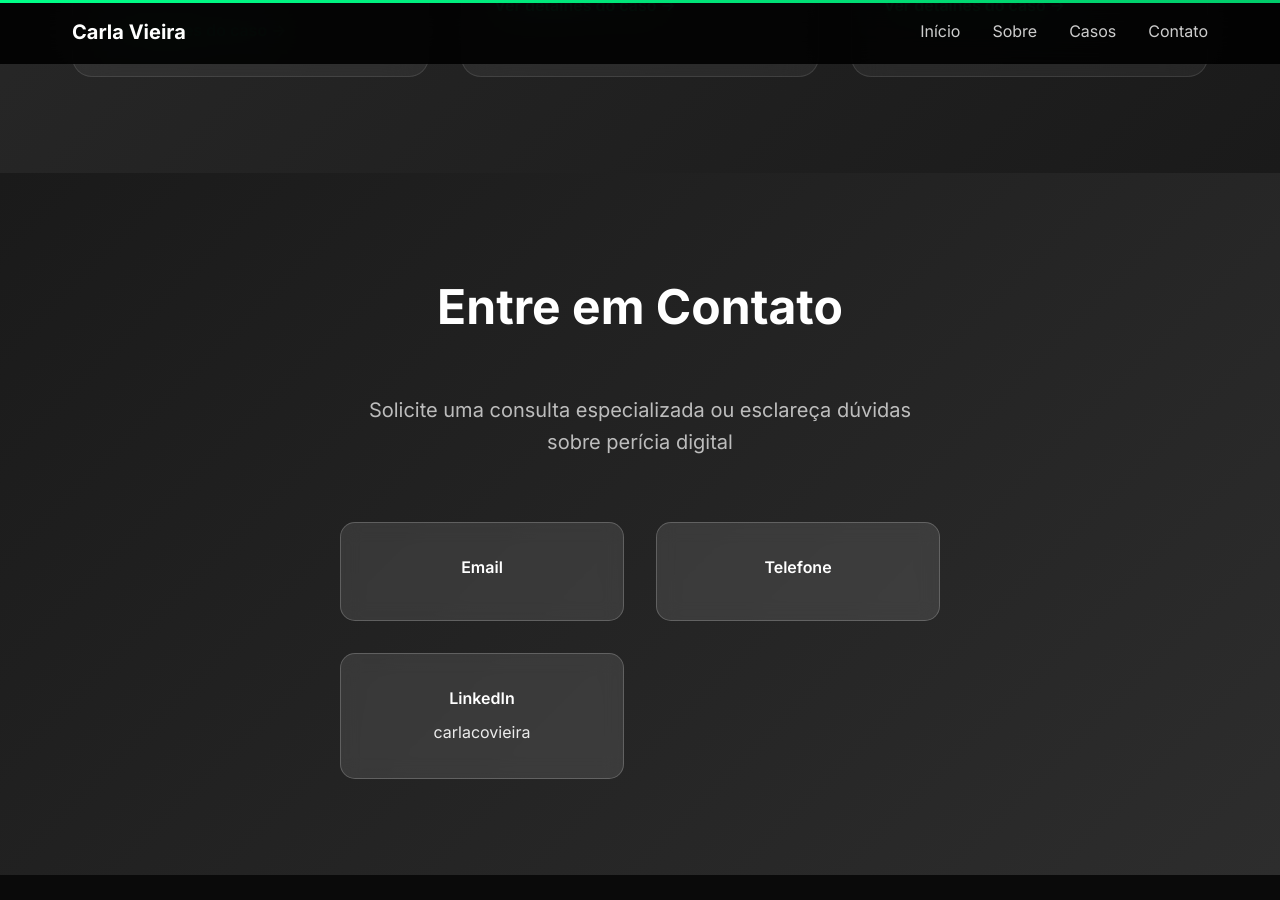
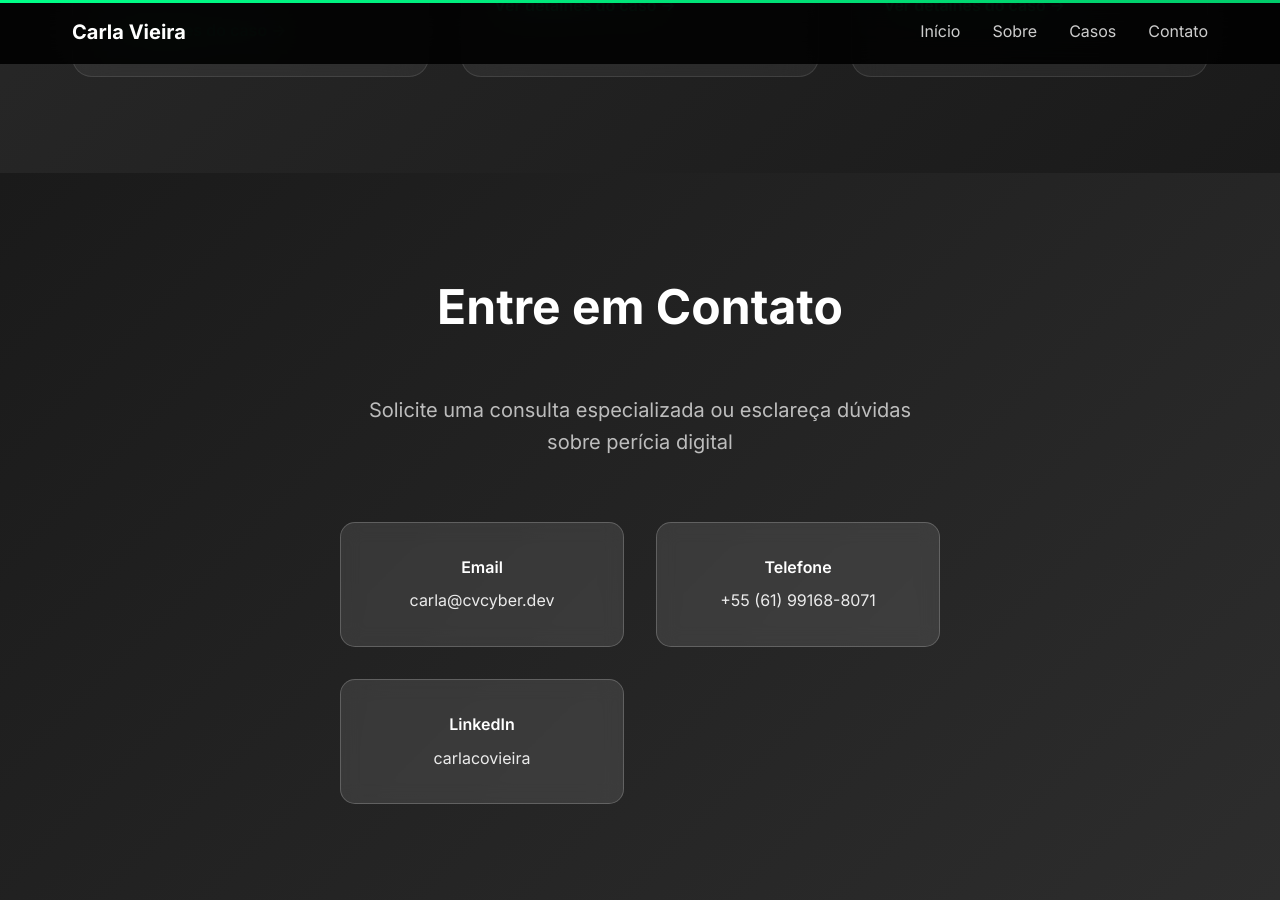
Before and after one commit to carla-cvcyber/pericia-digital-portfolio, a Jekyll site: the page built from index.md, in a window 1280 px wide and 900 px high, scrolled down 2562 px. Built offline with Jekyll 4.4.1, drawn with Linux system fonts in a browser that asks for light colours; before the commit the page ends 3437 px from its top, so only the background shows below that; some of the changed lines change nothing that is shown.

Commit message:
Update _config.yml

```diff
--- a/_config.yml
+++ b/_config.yml
@@ -1,19 +1,40 @@
 # Site settings
-title: "Portfólio Perícia Digital"
-description: "Perito especializado em documentoscopia digital e análise forense"
-url: "https://pericia.cvcyber.dev"
-baseurl: ""
+title: "Carla Vieira | Perícia Digital Especializada"
+description: "Análise forense de documentos eletrônicos, verificação de autenticidade e detecção de alterações posteriores com metodologia científica rigorosa."
+author: "Carla Vieira"
+email: "carla@cvcyber.dev"
+phone: "+55 (61) 99168-8071"
+linkedin: "https://www.linkedin.com/in/carlacovieira"
 
 # Build settings
 markdown: kramdown
+highlighter: rouge
+theme: minima
+plugins:
+  - jekyll-feed
+  - jekyll-sitemap
+  - jekyll-seo-tag
 
-# Collections for cases
-collections:
-  casos:
-    output: true
-
-# Exclude
+# Exclude from processing
 exclude:
-  - README.md
   - Gemfile
   - Gemfile.lock
+  - node_modules
+  - vendor/bundle/
+  - vendor/cache/
+  - vendor/gems/
+  - vendor/ruby/
+
+# Collections
+collections:
+  cases:
+    output: true
+    permalink: /:collection/:name/
+
+# Defaults
+defaults:
+  - scope:
+      path: ""
+      type: "cases"
+    values:
+      layout: "case"
```
